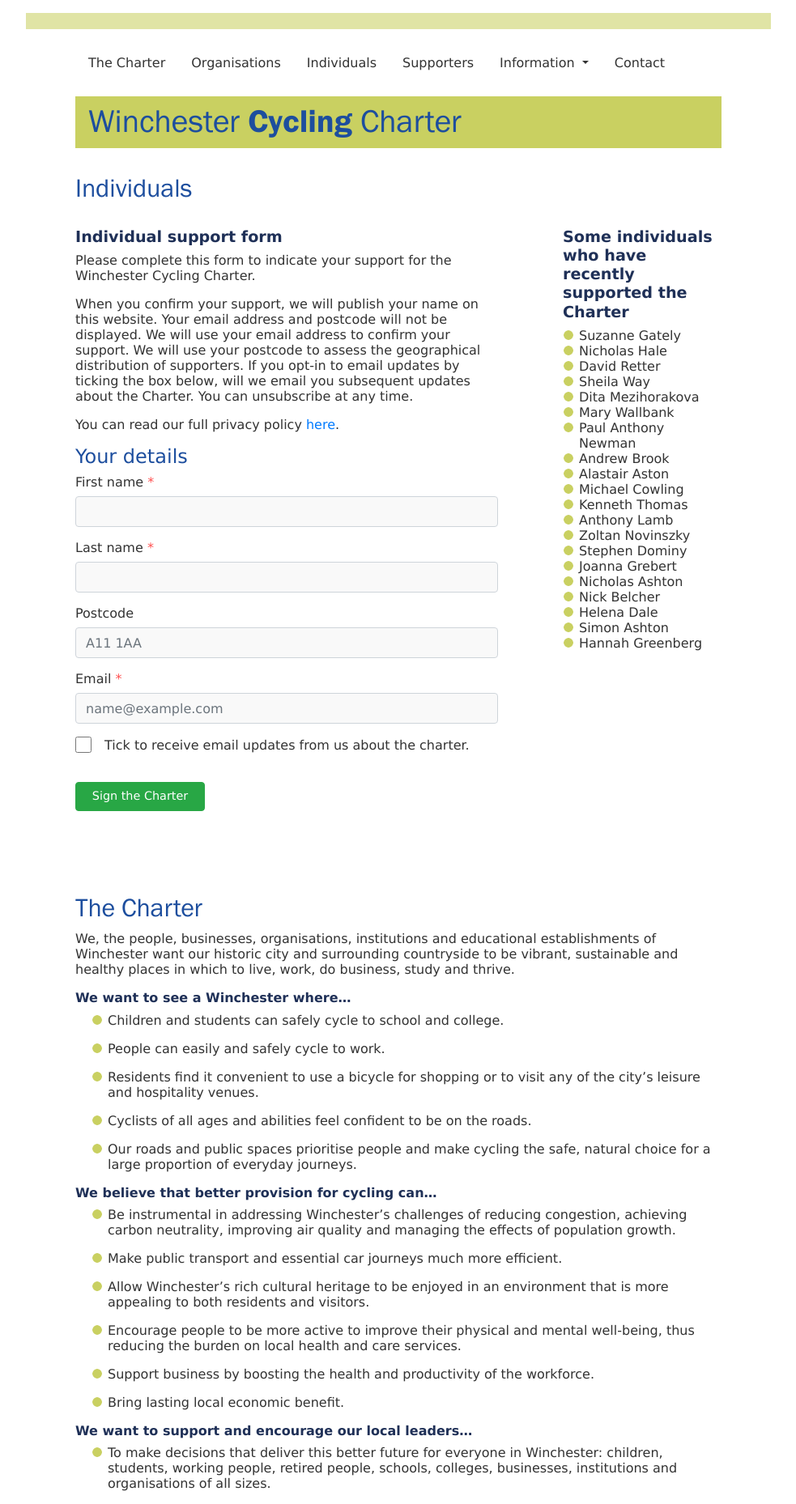
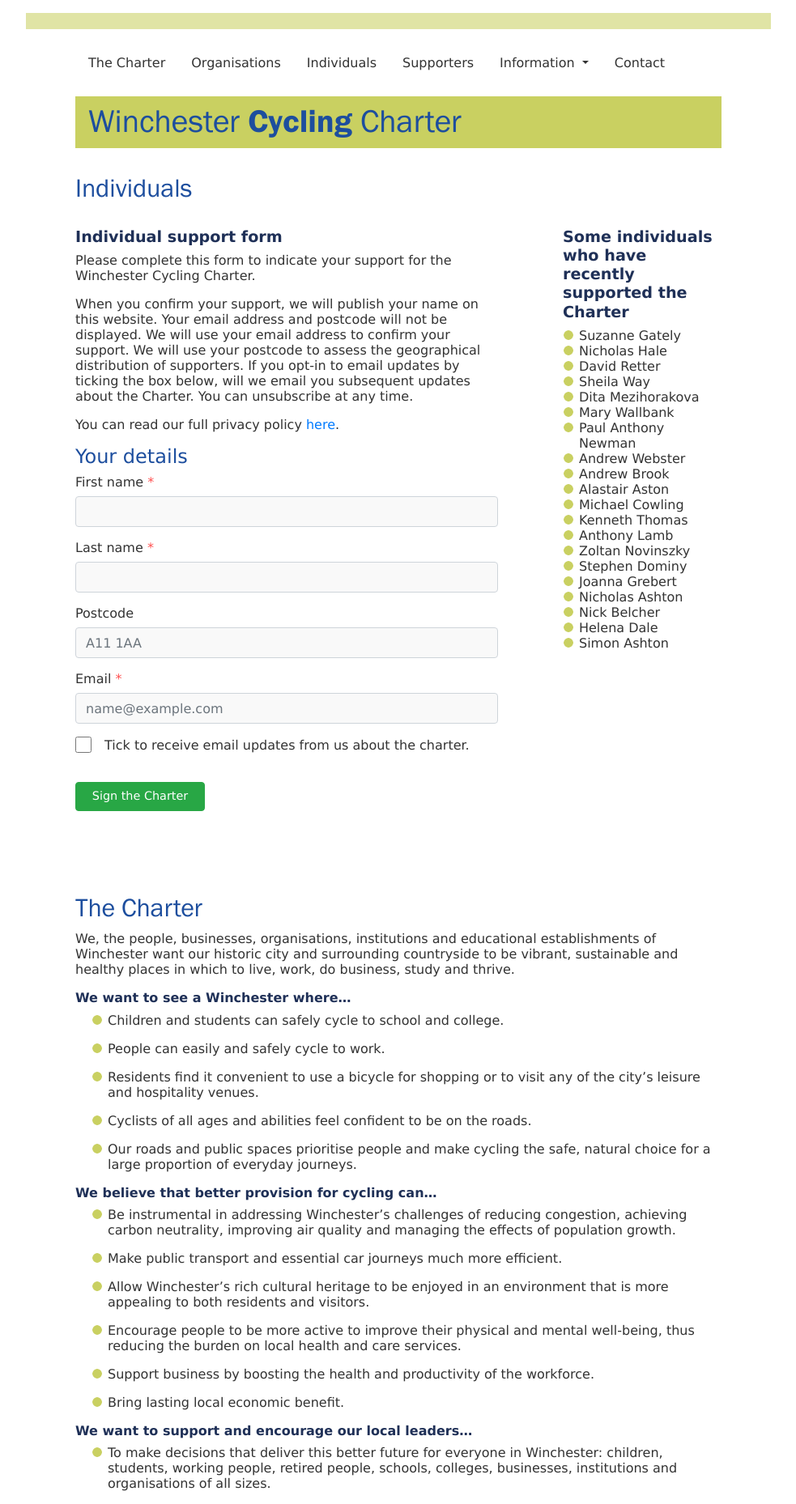
Before and after one commit to winchestercyclingcharter/winchestercyclingcharter.github.io, a Jekyll site: the page built from ind-page.md, in a window 1280 px wide. Shown: the whole page at 81% size, without its empty margins (148-1131 px from the left). Built offline with Jekyll 4.4.1, drawn with Linux system fonts in a browser that asks for light colours; nearby versions of some CDN libraries.

Commit message:
Update people.yml

```diff
--- a/_data/people.yml
+++ b/_data/people.yml
@@ -758,3 +758,4 @@
 - { lastname: Gately, firstname: Suzanne, dt: 20220330-125857-361424 }
 - { lastname: Hale, firstname: Nicholas , dt: 20220329-183718-246859 }
 - { lastname: Aston, firstname: Alastair, dt: 20211226-160928-950512 }
+- { lastname: Webster , firstname: Andrew , dt: 20220129-080736-416912 }
```
